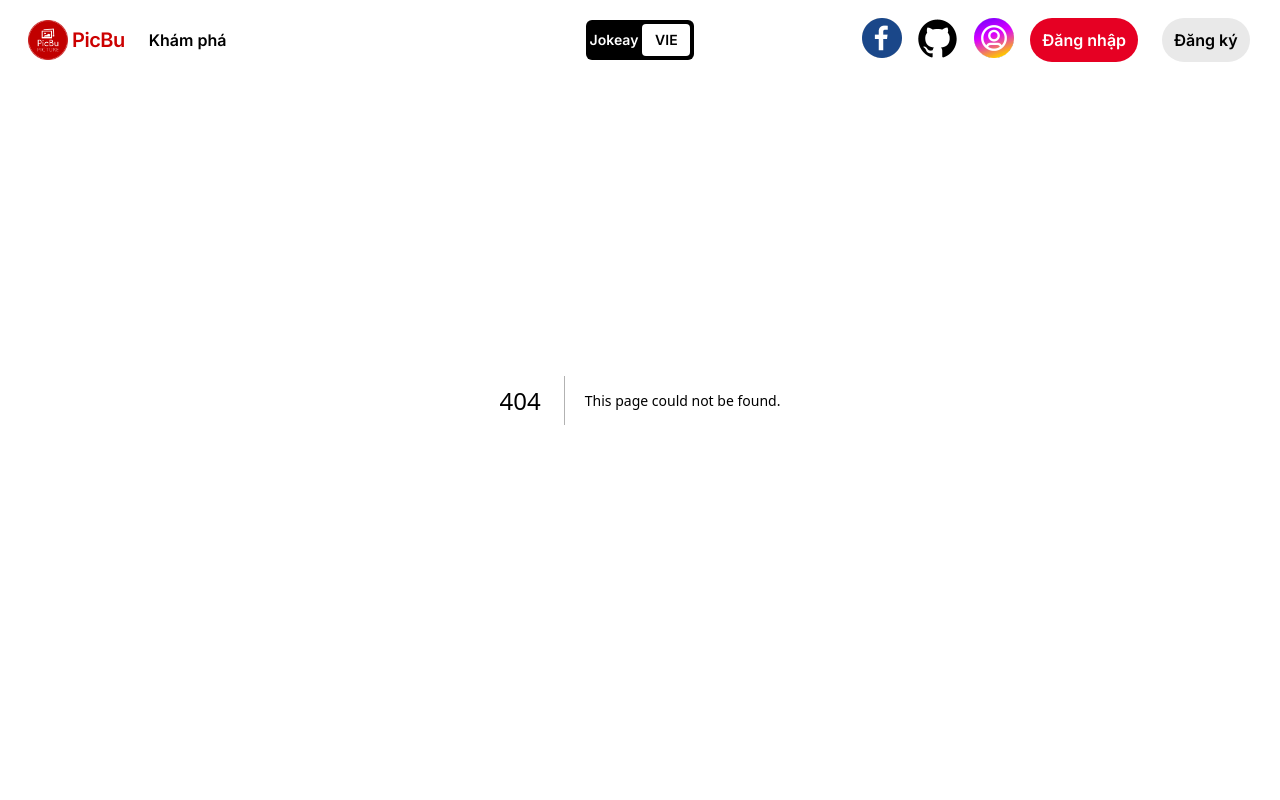
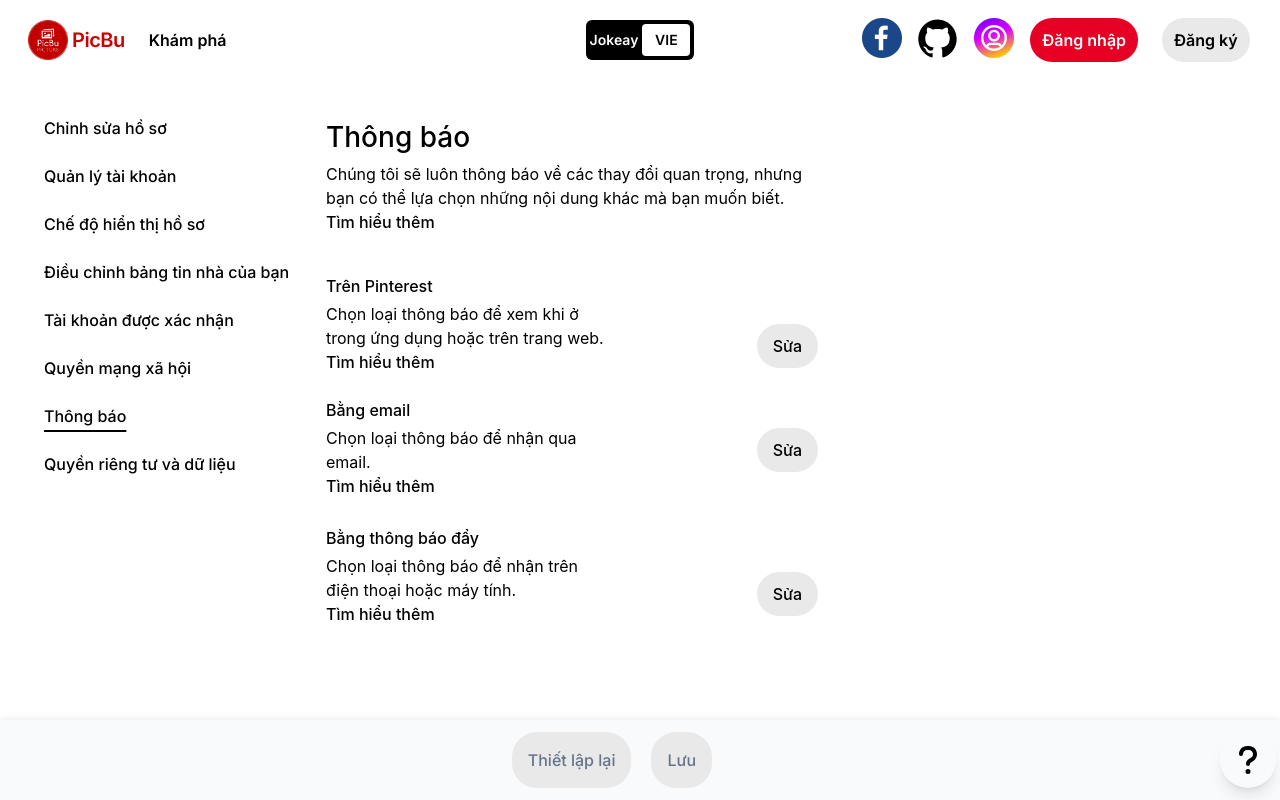
Before and after one commit to Anh2208/PictureApp, a Next.js app in the folder frontend/: page /settings/notifications in a window 1280 px wide. Before the commit this address had no page. Built offline with nearby package versions, Linux system fonts and the light colour scheme.

Commit message:
phu commit

```diff
--- a/frontend/src/app/components/navbarProfile.tsx
+++ b/frontend/src/app/components/navbarProfile.tsx
@@ -7,16 +7,18 @@ const links = [
   { url: "/edit", title: "Điều chỉnh bảng tin nhà của bạn" },
   { url: "/settings/claim", title: "Tài khoản được xác nhận" },
   { url: "/settings/permissions", title: "Quyền mạng xã hội" },
+  { url: "/settings/notifications", title: "Thông báo" },
+  { url: "/settings/privacy", title: "Quyền riêng tư và dữ liệu" },
 ];
 const NavbarProfile = () => {
   const pathName = usePathname();
 
   console.log(pathName);
   return (
-    <div className="col-span-3 ">
-      <ul className="gap-3 mt-9 ml-3">
+    <div className=" col-span-3">
+      <ul className=" mt-9 ml-3 ">
         {links.map((link) => (
-          <li key={link.title} className="text-md font-medium mb-6">
+          <li key={link.title} className="text-md text-start font-medium mb-6 ">
             <Link
               className={`${
                 (pathName === link.url ||
@@ -26,7 +28,7 @@ const NavbarProfile = () => {
               } p-2`}
               href={link.url}
             >
-              <span className="hover:bg-slate-200 p-2 rounded-md cursor-pointer w-[200px]">
+              <span className="hover:bg-slate-100 rounded-md cursor-pointer  max-w-[200px] p-3">
                 {link.title}
               </span>
             </Link>
--- a/frontend/src/app/layout.tsx
+++ b/frontend/src/app/layout.tsx
@@ -18,7 +18,7 @@ export default function RootLayout({
   return (
     <html lang="en">
       <body className={inter.className}>
-        <div className="w-screen h-screen">
+        <div className="w-full h-screen">
           <div className="h-20 z-50 fixed top-0 w-full bg-white">
             <Navbar />
           </div>
--- a/frontend/src/app/settings/account-settings/page.tsx
+++ b/frontend/src/app/settings/account-settings/page.tsx
@@ -2,6 +2,7 @@
 import NavbarProfile from "../../components/navbarProfile";
 import "react-datepicker/dist/react-datepicker.css";
 import { Select, Option } from "@material-tailwind/react";
+import { FaQuestion } from "react-icons/fa";
 const Account_Settings = () => {
   return (
     <div className="container grid grid-cols-12 p-3 h-[1400px] pt-[80px]">
@@ -232,14 +233,19 @@ const Account_Settings = () => {
           </div>
         </form>
       </div>
-      <div className="fixed bg-slate-50 w-full bottom-0 p-3 left-0 right-0 b_shadow">
-        <div className="flex items-center justify-center">
-          <p className="bg-customColor-color_background_button_secondary_default p-4 text-slate-500 font-medium rounded-[25px] cursor-pointer">
-            Thiết lập lại
-          </p>
-          <p className="bg-customColor-color_background_button_secondary_default p-4 text-slate-500 font-medium rounded-[25px] ml-[20px] cursor-pointer">
-            Lưu
-          </p>
+      <div className="w-full fixed bg-slate-50 bottom-0 p-3 left-0 right-0 b_shadow">
+        <div className="justify-center items-center content-center">
+          <div className="flex justify-center">
+            <p className="bg-customColor-color_background_button_secondary_default text-center p-4 text-slate-500 font-medium rounded-[25px] cursor-pointer">
+              Thiết lập lại
+            </p>
+            <p className="bg-customColor-color_background_button_secondary_default text-center  p-4 text-slate-500 font-medium rounded-[25px] ml-[20px] cursor-pointer">
+              Lưu
+            </p>
+            <div className="w-14 h-14 ">
+              <FaQuestion className="hover:bg-[#e9e9e9] shadow-lg cursor-pointer w-14 h-14 p-3 rounded-full absolute right-1 top-1/2 transform -translate-y-1/2 " />
+            </div>
+          </div>
         </div>
       </div>
     </div>
--- a/frontend/src/app/settings/edit-profile/page.tsx
+++ b/frontend/src/app/settings/edit-profile/page.tsx
@@ -1,5 +1,6 @@
 "use client";
 import NavbarProfile from "@/app/components/navbarProfile";
+import { FaQuestion } from "react-icons/fa";
 
 const EditProfile = () => {
   return (
@@ -82,14 +83,19 @@ const EditProfile = () => {
           </div>
         </form>
       </div>
-      <div className="fixed bg-slate-50 w-full bottom-0 p-3 left-0 right-0">
-        <div className="flex items-center justify-center">
-          <p className="bg-customColor-color_background_button_secondary_default p-4 text-slate-500 font-medium rounded-[25px] cursor-pointer">
-            Thiết lập lại
-          </p>
-          <p className="bg-gray-200 p-4 text-slate-500 font-medium rounded-[25px] ml-[20px] cursor-pointer">
-            Lưu
-          </p>
+      <div className="w-full fixed bg-slate-50 bottom-0 p-3 left-0 right-0 b_shadow">
+        <div className="justify-center items-center content-center">
+          <div className="flex justify-center">
+            <p className="bg-customColor-color_background_button_secondary_default text-center p-4 text-slate-500 font-medium rounded-[25px] cursor-pointer">
+              Thiết lập lại
+            </p>
+            <p className="bg-customColor-color_background_button_secondary_default text-center  p-4 text-slate-500 font-medium rounded-[25px] ml-[20px] cursor-pointer">
+              Lưu
+            </p>
+            <div className="w-14 h-14 ">
+              <FaQuestion className="hover:bg-[#e9e9e9] shadow-lg cursor-pointer w-14 h-14 p-3 rounded-full absolute right-1 top-1/2 transform -translate-y-1/2 " />
+            </div>
+          </div>
         </div>
       </div>
     </div>
--- /dev/null
+++ b/frontend/src/app/settings/notifications/page.tsx
@@ -0,0 +1,91 @@
+"use client";
+import NavbarProfile from "@/app/components/navbarProfile";
+import { FaQuestion } from "react-icons/fa6";
+
+const Notifications = () => {
+  return (
+    <div className="w-full grid grid-cols-12 p-3 pt-[80px]">
+      <NavbarProfile />
+      <div className="col-span-9 w-[488px]">
+        <div className="mt-9">
+          <h1 className="text-wrap font-medium text-[28px] iFc">Thông báo</h1>
+          <p className="iFc mt-1">
+            Chúng tôi sẽ luôn thông báo về các thay đổi quan trọng, nhưng bạn có
+            thể lựa chọn những nội dung khác mà bạn muốn biết.
+          </p>
+          <span className="iFc font-medium underline-none decoration-2 hover:underline cursor-pointer">
+            Tìm hiểu thêm
+          </span>
+        </div>
+        <div className="mt-10">
+          <div className="mt-2 grid grid-cols-12">
+            <div className="col-span-7">
+              <p className="iFc font-medium">Trên Pinterest</p>
+              <p className="iFc mt-1">
+                Chọn loại thông báo để xem khi ở trong ứng dụng hoặc trên trang
+                web.
+              </p>
+              <span className="iFc font-medium underline-none decoration-2 hover:underline cursor-pointer">
+                Tìm hiểu thêm
+              </span>
+            </div>
+            <div className="col-span-3"></div>
+            <div className="col-span-2 mt-[60px] ml-6">
+              <span className="iFc font-medium px-[16px] py-[12px] bg-[#e9e9e9] rounded-[24px] cursor-pointer hover:bg-gray-300">
+                Sửa
+              </span>
+            </div>
+          </div>
+          <div className="mt-6 grid grid-cols-12">
+            <div className="col-span-7">
+              <p className="iFc font-medium">Bằng email</p>
+              <p className="iFc mt-1">Chọn loại thông báo để nhận qua email.</p>
+              <span className="iFc font-medium underline-none decoration-2 hover:underline cursor-pointer">
+                Tìm hiểu thêm
+              </span>
+            </div>
+            <div className="col-span-3"></div>
+            <div className="col-span-2 mt-10 ml-6">
+              <span className="iFc font-medium  px-[16px] py-[12px] bg-[#e9e9e9] rounded-[24px] cursor-pointer hover:bg-gray-300">
+                Sửa
+              </span>
+            </div>
+          </div>
+          <div className="mt-7 grid grid-cols-12">
+            <div className="col-span-7">
+              <p className="iFc font-medium">Bằng thông báo đẩy</p>
+              <p className="iFc mt-1">
+                Chọn loại thông báo để nhận trên điện thoại hoặc máy tính.
+              </p>
+              <span className="iFc font-medium underline-none decoration-2 hover:underline cursor-pointer">
+                Tìm hiểu thêm
+              </span>
+            </div>
+            <div className="col-span-3"></div>
+            <div className="col-span-2 mt-14 ml-6">
+              <span className="iFc font-medium  px-[16px] py-[12px] bg-[#e9e9e9] rounded-[24px] cursor-pointer hover:bg-gray-300">
+                Sửa
+              </span>
+            </div>
+          </div>
+        </div>
+      </div>
+      <div className="w-full fixed bg-slate-50 bottom-0 p-3 left-0 right-0 b_shadow">
+        <div className="justify-center items-center content-center">
+          <div className="flex justify-center">
+            <p className="bg-customColor-color_background_button_secondary_default text-center p-4 text-slate-500 font-medium rounded-[25px] cursor-pointer">
+              Thiết lập lại
+            </p>
+            <p className="bg-customColor-color_background_button_secondary_default text-center  p-4 text-slate-500 font-medium rounded-[25px] ml-[20px] cursor-pointer">
+              Lưu
+            </p>
+            <div className="w-14 h-14">
+              <FaQuestion className="hover:bg-[#e9e9e9] shadow-lg cursor-pointer w-14 h-14 p-3 rounded-full absolute right-1 top-1/2 transform -translate-y-1/2 " />
+            </div>
+          </div>
+        </div>
+      </div>
+    </div>
+  );
+};
+export default Notifications;
--- a/frontend/src/app/settings/page.tsx
+++ b/frontend/src/app/settings/page.tsx
@@ -4,7 +4,7 @@ import NavbarProfile from "../components/navbarProfile";
 
 const Settings = () => {
   return (
-    <div className="container grid grid-cols-12 p-3 h-[1000px] pt-[80px]">
+    <div className="grid grid-cols-12 p-3 h-[1000px] pt-[80px] overflow-x-hidden">
       <NavbarProfile />
 
       <div className="col-span-9">
--- a/frontend/src/app/settings/permissions/page.tsx
+++ b/frontend/src/app/settings/permissions/page.tsx
@@ -1,9 +1,10 @@
 "use client";
 import NavbarProfile from "@/app/components/navbarProfile";
+import { FaQuestion } from "react-icons/fa";
 
 const Permissions = () => {
   return (
-    <div className="container grid grid-cols-12 p-3 h-[1700px] pt-[80px]">
+    <div className="w-full grid grid-cols-12 p-3 pt-[80px]">
       <NavbarProfile />
       <div className="col-span-9 w-[488px]">
         <div className="mt-9">
@@ -308,14 +309,19 @@ const Permissions = () => {
           </div>
         </div>
       </div>
-      <div className="fixed bg-slate-50 w-full bottom-0 p-3 left-0 right-0 b_shadow">
-        <div className="flex items-center justify-center">
-          <p className="bg-customColor-color_background_button_secondary_default p-4 text-slate-500 font-medium rounded-[25px] cursor-pointer">
-            Thiết lập lại
-          </p>
-          <p className="bg-customColor-color_background_button_secondary_default p-4 text-slate-500 font-medium rounded-[25px] ml-[20px] cursor-pointer">
-            Lưu
-          </p>
+      <div className="w-full fixed bg-slate-50 bottom-0 p-3 left-0 right-0 b_shadow">
+        <div className="justify-center items-center content-center">
+          <div className="flex justify-center">
+            <p className="bg-customColor-color_background_button_secondary_default text-center p-4 text-slate-500 font-medium rounded-[25px] cursor-pointer">
+              Thiết lập lại
+            </p>
+            <p className="bg-customColor-color_background_button_secondary_default text-center  p-4 text-slate-500 font-medium rounded-[25px] ml-[20px] cursor-pointer">
+              Lưu
+            </p>
+            <div className="w-14 h-14">
+              <FaQuestion className="hover:bg-[#e9e9e9] shadow-lg cursor-pointer w-14 h-14 p-3 rounded-full absolute right-1 top-1/2 transform -translate-y-1/2 " />
+            </div>
+          </div>
         </div>
       </div>
     </div>
--- /dev/null
+++ b/frontend/src/app/settings/privacy/page.tsx
@@ -0,0 +1,25 @@
+"use client";
+import NavbarProfile from "@/app/components/navbarProfile";
+
+const Privacy = () => {
+  return (
+    <div className="w-full grid grid-cols-12 p-3 pt-[80px]">
+      <NavbarProfile />
+      <div className="col-span-9 w-[488px]">
+        <div className="mt-9">
+          <h1 className="text-wrap font-medium text-[28px] iFc">
+            Quyền riêng tư và dữ liệu
+          </h1>
+          <p className="iFc mt-1">
+            Quản lý dữ liệu Pinterest chia sẻ với các nhà quảng cáo và sử dụng
+            để cải thiện quảng cáo cùng đề xuất mà chúng tôi hiển thị cho bạn.
+          </p>
+          <span className="iFc font-medium underline-none decoration-2 hover:underline cursor-pointer">
+            Tìm hiểu thêm
+          </span>
+        </div>
+      </div>
+    </div>
+  );
+};
+export default Privacy;
--- a/frontend/src/app/settings/profile-visibility/page.tsx
+++ b/frontend/src/app/settings/profile-visibility/page.tsx
@@ -1,5 +1,6 @@
 "use client";
 import NavbarProfile from "@/app/components/navbarProfile";
+import { FaQuestion } from "react-icons/fa";
 
 const Profile_Visibility = () => {
   return (
@@ -72,14 +73,19 @@ const Profile_Visibility = () => {
           </div>
         </div>
       </div>
-      <div className="fixed bg-slate-50 w-full bottom-0 p-3 left-0 right-0">
-        <div className="flex items-center justify-center">
-          <p className="bg-customColor-color_background_button_secondary_default p-4 text-slate-500 font-medium rounded-[25px] cursor-pointer">
-            Thiết lập lại
-          </p>
-          <p className="bg-gray-200 p-4 text-slate-500 font-medium rounded-[25px] ml-[20px] cursor-pointer">
-            Lưu
-          </p>
+      <div className="w-full fixed bg-slate-50 bottom-0 p-3 left-0 right-0 b_shadow">
+        <div className="justify-center items-center content-center">
+          <div className="flex justify-center">
+            <p className="bg-customColor-color_background_button_secondary_default text-center p-4 text-slate-500 font-medium rounded-[25px] cursor-pointer">
+              Thiết lập lại
+            </p>
+            <p className="bg-customColor-color_background_button_secondary_default text-center  p-4 text-slate-500 font-medium rounded-[25px] ml-[20px] cursor-pointer">
+              Lưu
+            </p>
+            <div className="w-14 h-14 ">
+              <FaQuestion className="hover:bg-[#e9e9e9] shadow-lg cursor-pointer w-14 h-14 p-3 rounded-full absolute right-1 top-1/2 transform -translate-y-1/2 " />
+            </div>
+          </div>
         </div>
       </div>
     </div>
```
